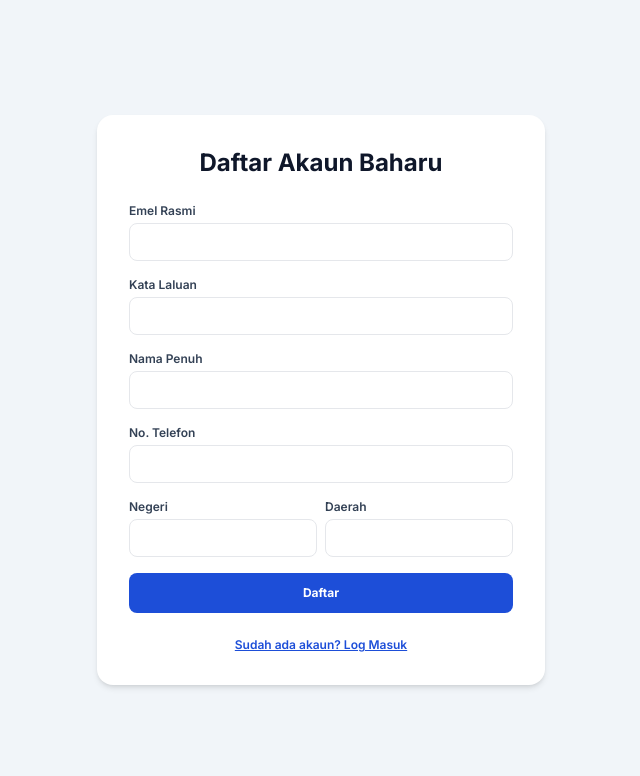
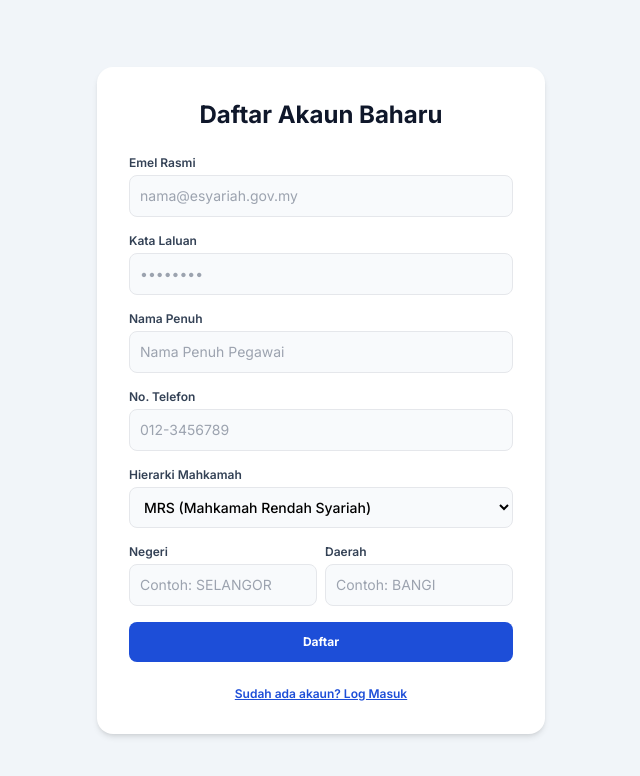
Before and after one commit to mohdtajudinsaifullah-bot/SAPAA, a Next.js app: page /login in a window 1280 px wide. Both pictures are taken after a click on the button "Belum ada akaun? Daftar Sini". Shown: the top 776 px of the page, without its empty margins (319-959 px from the left). Built offline with nearby package versions, Linux system fonts and the light colour scheme; no server answers.

Commit message:
Add Hierarchy field to register form and fix undefined alert error

```diff
--- a/src/app/login/page.tsx
+++ b/src/app/login/page.tsx
@@ -21,21 +21,34 @@ export default function LoginPage() {
 
   const handleSubmit = async (e: React.FormEvent) => {
     e.preventDefault();
+
+    if (!gasUrl) {
+      alert('Ralat: URL Google Apps Script (NEXT_PUBLIC_GAS_URL) tidak dijumpai dalam tetapan Vercel.');
+      return;
+    }
+
     setLoading(true);
 
     try {
-      const res = await fetch(gasUrl!, {
+      const res = await fetch(gasUrl, {
         method: 'POST',
-        headers: { 'Content-Type': 'text/plain' },
+        headers: { 'Content-Type': 'text/plain;charset=utf-8' },
         body: JSON.stringify({
           action: isRegister ? 'register' : 'login',
-          ...form
+          email: form.email,
+          password: form.password,
+          nama: form.nama,
+          noTel: form.no_telefon,
+          no_telefon: form.no_telefon,
+          hierarki: form.hierarki,
+          negeri: form.negeri,
+          daerah: form.daerah
         })
       });
 
       const data = await res.json();
 
-      if (data.success) {
+      if (data && data.success) {
         if (!isRegister) {
           // Simpan sesi log masuk ke localStorage
           localStorage.setItem('user_session', JSON.stringify(data.user));
@@ -46,10 +59,11 @@ export default function LoginPage() {
           setIsRegister(false);
         }
       } else {
-        alert(data.message);
+        alert(data?.message || 'Gagal memproses permintaan. Sila semak emel/kata laluan.');
       }
-    } catch (err) {
-      alert('Ralat sistem, sila cuba lagi.');
+    } catch (err: any) {
+      console.error(err);
+      alert('Ralat sambungan rangkaian ke Google Sheets. Sila cuba lagi.');
     } finally {
       setLoading(false);
     }
@@ -68,7 +82,8 @@ export default function LoginPage() {
             <input
               type="email"
               required
-              className="w-full p-2.5 border rounded-lg mt-1"
+              placeholder="nama@esyariah.gov.my"
+              className="w-full p-2.5 border rounded-lg mt-1 text-sm bg-slate-50"
               value={form.email}
               onChange={(e) => setForm({ ...form, email: e.target.value })}
             />
@@ -79,7 +94,8 @@ export default function LoginPage() {
             <input
               type="password"
               required
-              className="w-full p-2.5 border rounded-lg mt-1"
+              placeholder="••••••••"
+              className="w-full p-2.5 border rounded-lg mt-1 text-sm bg-slate-50"
               value={form.password}
               onChange={(e) => setForm({ ...form, password: e.target.value })}
             />
@@ -92,28 +108,45 @@ export default function LoginPage() {
                 <input
                   type="text"
                   required
-                  className="w-full p-2.5 border rounded-lg mt-1"
+                  placeholder="Nama Penuh Pegawai"
+                  className="w-full p-2.5 border rounded-lg mt-1 text-sm bg-slate-50"
                   value={form.nama}
                   onChange={(e) => setForm({ ...form, nama: e.target.value })}
                 />
               </div>
+
               <div>
                 <label className="font-semibold text-slate-700">No. Telefon</label>
                 <input
                   type="text"
                   required
-                  className="w-full p-2.5 border rounded-lg mt-1"
+                  placeholder="012-3456789"
+                  className="w-full p-2.5 border rounded-lg mt-1 text-sm bg-slate-50"
                   value={form.no_telefon}
                   onChange={(e) => setForm({ ...form, no_telefon: e.target.value })}
                 />
               </div>
+
+              <div>
+                <label className="font-semibold text-slate-700">Hierarki Mahkamah</label>
+                <select
+                  value={form.hierarki}
+                  onChange={(e) => setForm({ ...form, hierarki: e.target.value })}
+                  className="w-full p-2.5 border rounded-lg mt-1 text-sm font-medium bg-slate-50"
+                >
+                  <option value="MRS">MRS (Mahkamah Rendah Syariah)</option>
+                  <option value="MTS">MTS (Mahkamah Tinggi Syariah)</option>
+                </select>
+              </div>
+
               <div className="grid grid-cols-2 gap-2">
                 <div>
                   <label className="font-semibold text-slate-700">Negeri</label>
                   <input
                     type="text"
                     required
-                    className="w-full p-2.5 border rounded-lg mt-1"
+                    placeholder="Contoh: SELANGOR"
+                    className="w-full p-2.5 border rounded-lg mt-1 text-sm bg-slate-50"
                     value={form.negeri}
                     onChange={(e) => setForm({ ...form, negeri: e.target.value })}
                   />
@@ -123,7 +156,8 @@ export default function LoginPage() {
                   <input
                     type="text"
                     required
-                    className="w-full p-2.5 border rounded-lg mt-1"
+                    placeholder="Contoh: BANGI"
+                    className="w-full p-2.5 border rounded-lg mt-1 text-sm bg-slate-50"
                     value={form.daerah}
                     onChange={(e) => setForm({ ...form, daerah: e.target.value })}
                   />
@@ -135,7 +169,7 @@ export default function LoginPage() {
           <button
             type="submit"
             disabled={loading}
-            className="w-full py-3 bg-blue-700 text-white font-bold rounded-lg hover:bg-blue-800 transition"
+            className="w-full py-3 bg-blue-700 text-white font-bold rounded-lg hover:bg-blue-800 transition cursor-pointer"
           >
             {loading ? 'Sila tunggu...' : isRegister ? 'Daftar' : 'Log Masuk'}
           </button>
@@ -145,7 +179,7 @@ export default function LoginPage() {
           <button
             type="button"
             onClick={() => setIsRegister(!isRegister)}
-            className="text-blue-700 font-semibold underline"
+            className="text-blue-700 font-semibold underline cursor-pointer"
           >
             {isRegister ? 'Sudah ada akaun? Log Masuk' : 'Belum ada akaun? Daftar Sini'}
           </button>
```
